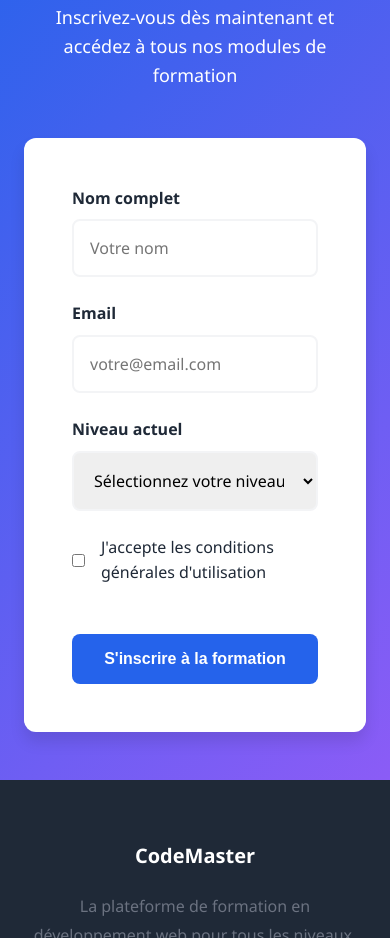
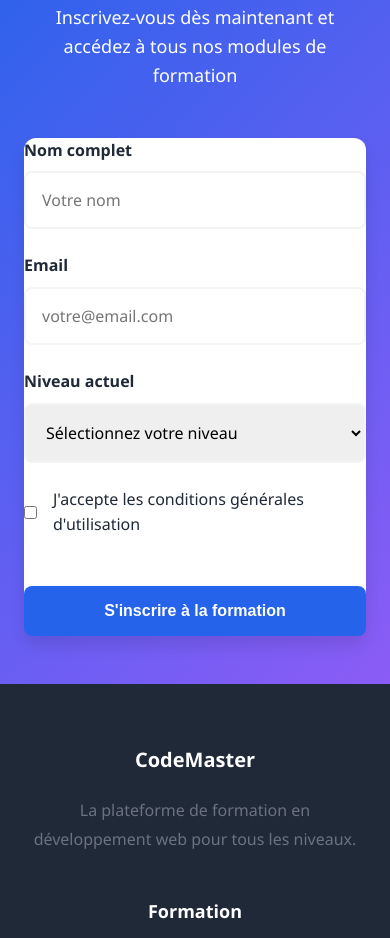
Before and after one commit to cprnadege/mon-site, a plain HTML site: page index.html in a window 390 px wide. Shown: the part 4866-5804 px from the top of the page. Drawn offline with Linux system fonts and the light colour scheme; files that its build step writes are made by us from their sources; files whose address does not match are found by name.

Commit message:
Update style.css

```diff
--- a/style.css
+++ b/style.css
@@ -679,4 +679,5 @@ section {
 
     /* Formulaire */
     .inscription-form {
-        padding: var(--
+        padding: var(--spading-lg)
+    }
```
